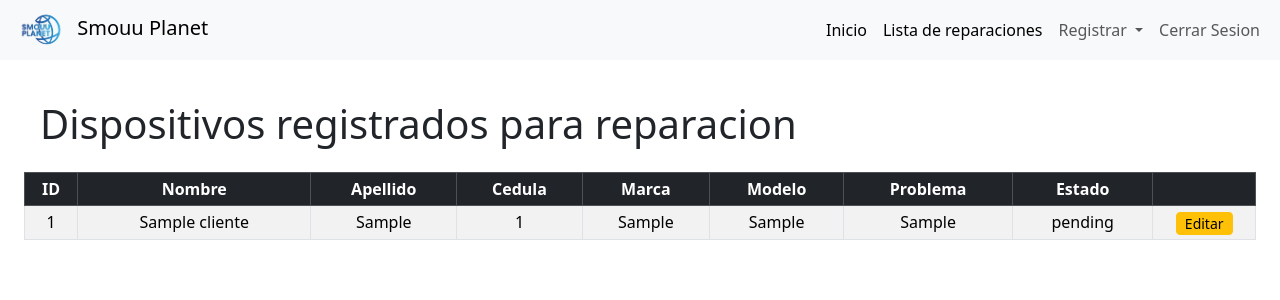
After one commit to fabribarttt/smouu_sistema, a Django app: page /repair_list/ in a window 1280 px wide. The commit adds this page. Shown: the top 300 px of the page. Run offline with Django 5.2, Linux system fonts and the light colour scheme; a user stored in the database is signed in; tables that the repository leaves empty hold one stand-in row (values such as "Sample post"); some libraries are stand-ins or nearby versions.

Commit message:
lista de reparaciones

```diff
--- a/smouu/templates/navbar.html
+++ b/smouu/templates/navbar.html
@@ -21,7 +21,8 @@
                     </li>
 
                     <li class="nav-item">
-                        <a class="nav-link active" aria-current="page" href="{% url 'home' %}">Lista de reparaciones</a>
+                        <a class="nav-link active" aria-current="page" href="{% url 'repair_list' %}">Lista de
+                            reparaciones</a>
                     </li>
 
                     <li class="nav-item dropdown">
--- /dev/null
+++ b/smouu/templates/repairs/repair_list.html
@@ -0,0 +1,44 @@
+{% extends 'base.html' %}
+
+{% block content %}
+
+<div class="d-flex justify-content-between align-items-center m-3">
+    <h1>Dispositivos registrados para reparacion</h1>
+</div>
+
+
+<table class=" table table-striped table-hover table-bordered table-sm">
+    <thead class="table-dark text-center">
+        <tr>
+            <th scope="col">ID</th>
+            <th scope="col">Nombre</th>
+            <th scope="col">Apellido</th>
+            <th scope="col">Cedula</th>
+            <th scope="col">Marca</th>
+            <th scope="col">Modelo</th>
+            <th scope="col">Problema</th>
+            <th scope="col">Estado</th>
+            <th scope="col"></th>
+        </tr>
+    </thead>
+    <tbody class="text-center">
+        {% if reparaciones %}
+        {% for reparacion in reparaciones %}
+        <tr>
+            <td>{{ reparacion.id }}</td>
+            <td>{{ reparacion.id_cliente.nombre }}</td>
+            <td>{{ reparacion.id_cliente.apellido }}</td>
+            <td>{{ reparacion.id_cliente.cedula }}</td>
+            <td>{{ reparacion.id_dispositivo.marca }}</td>
+            <td>{{ reparacion.id_dispositivo.modelo }}</td>
+            <td>{{ reparacion.problema_reportado }}</td>
+            <td>{{ reparacion.estado }}</td>
+            <td class="col-1"><a href="" class="btn btn-sm btn-warning py-0 ">Editar</a>
+            </td>
+        </tr>
+        {% endfor %}
+        {% endif %}
+    </tbody>
+</table>
+
+{% endblock %}
--- a/smouu/urls.py
+++ b/smouu/urls.py
@@ -29,4 +29,5 @@ urlpatterns = [
         views.create_repair_view,
         name="create_repair",
     ),
+    path("repair_list/", views.read_repair_list_view, name="repair_list"),
 ]
--- a/smouu/views.py
+++ b/smouu/views.py
@@ -10,7 +10,7 @@ from .forms import (
     SearchDeviceForm,
     RepairTicketForm,
 )
-from .models import Cliente, Dispositivo
+from .models import Cliente, Dispositivo, OrdenReparacion
 
 
 def login_view(request):
@@ -99,6 +99,7 @@ def create_repair_view(request, client_id, device_id):
             repair.id_cliente = client
             repair.id_dispositivo = device
             repair.save()
+            return redirect("repair_list")
     else:
         form = RepairTicketForm()
 
@@ -111,6 +112,14 @@ def create_repair_view(request, client_id, device_id):
             "device": device,
         },
     )
+
+
+@login_required
+def read_repair_list_view(request):
+    reparaciones = OrdenReparacion.objects.select_related(
+        "id_cliente", "id_dispositivo"
+    ).all()
+    return render(request, "repairs/repair_list.html", {"reparaciones": reparaciones})
 
 
 # CRUD CLIENTES
```
Also changed, not shown: 4 other files.
